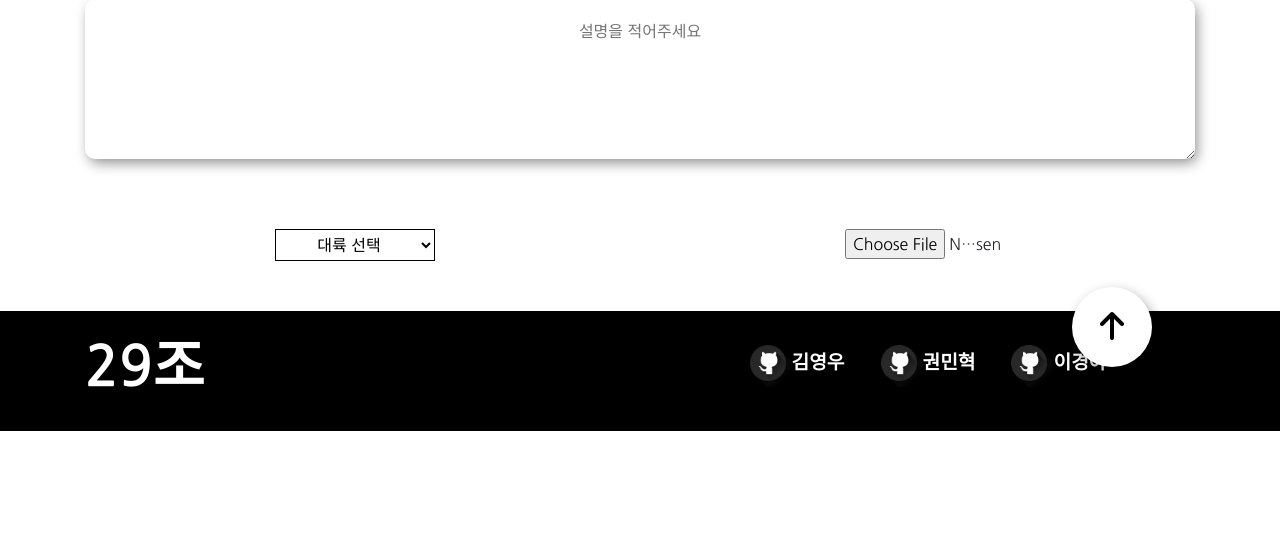
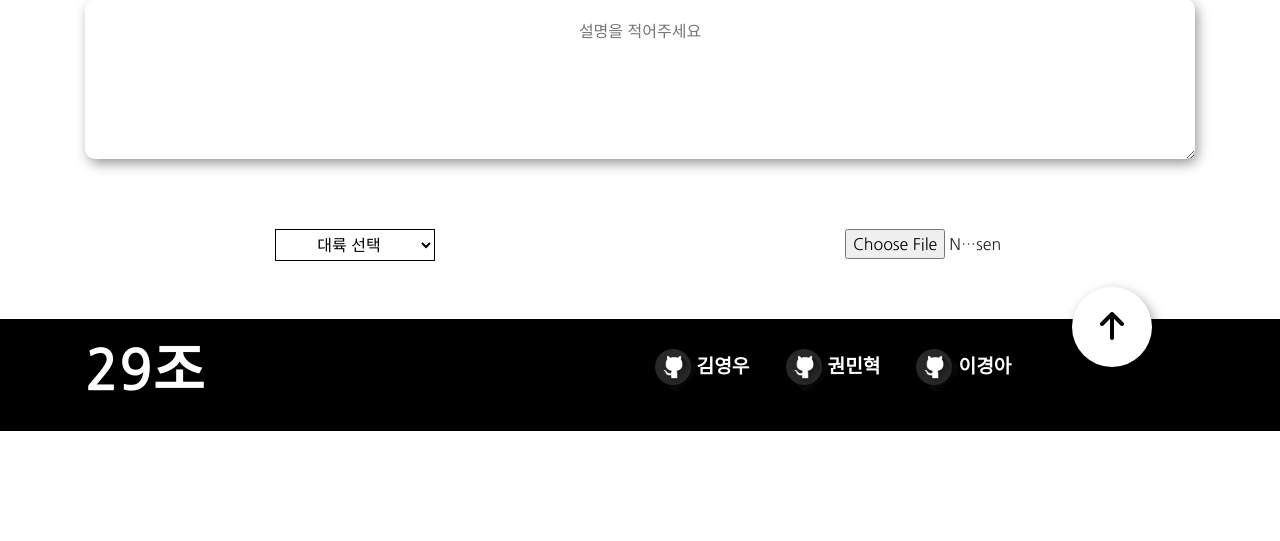
Before and after one commit to travel-review/99-travel, a Flask app: page /upload in a window 1280 px wide. Shown: the part 369-910 px from the top of the page. Run offline with Flask 2, Linux system fonts and the light colour scheme; some libraries are stand-ins or nearby versions.

Commit message:
footer html css 변경

```diff
--- a/static/style.css
+++ b/static/style.css
@@ -24,19 +24,19 @@
 }
 
 /* ---- footer ----- */
-footer {
+footer{
     position: fixed;
-    bottom: 0;
+    bottom:0;
     z-index: 1;
-    bottom: 0;
+    bottom:0;
     width: 100vw;
-    height: 7.5rem;
+    height: 7rem;
     background-color: #000;
     color: #fff;
 }
 
 footer a:hover, footer h1:hover {
-    transform: scale(1.1);
+    transform:scale(1.1);
     text-decoration: none;
     color: #fff;
     cursor: pointer;
@@ -52,7 +52,7 @@ footer img {
     height: 3rem;
 }
 
-footer li a {
+footer li a{
     display: flex;
     justify-content: center;
     align-items: center;
@@ -66,10 +66,10 @@ footer h1 {
 }
 
 footer .row {
-    height: 7.5rem;
+    height: 7rem;
 }
 
-footer .col-6 {
+footer .col-4, footer .col-8 {
     display: flex;
     justify-content: center;
     align-items: center;
@@ -84,7 +84,7 @@ footer ul {
 }
 
 
-footer li:nth-child(2) {
+footer li:nth-child(2){
     margin: 0 30px;
 }
 
--- a/templates/base.html
+++ b/templates/base.html
@@ -132,10 +132,10 @@
 <footer>
     <div class="container">
         <div class="row">
-            <div class="col-6">
+            <div class="col-4">
                 <h1 onclick="goRepo()">29조</h1>
             </div>
-            <div class="col-6">
+            <div class="col-8">
                 <ul>
                     <li>
                         <a href="https://github.com/cxz5309" target="_blank">
```
